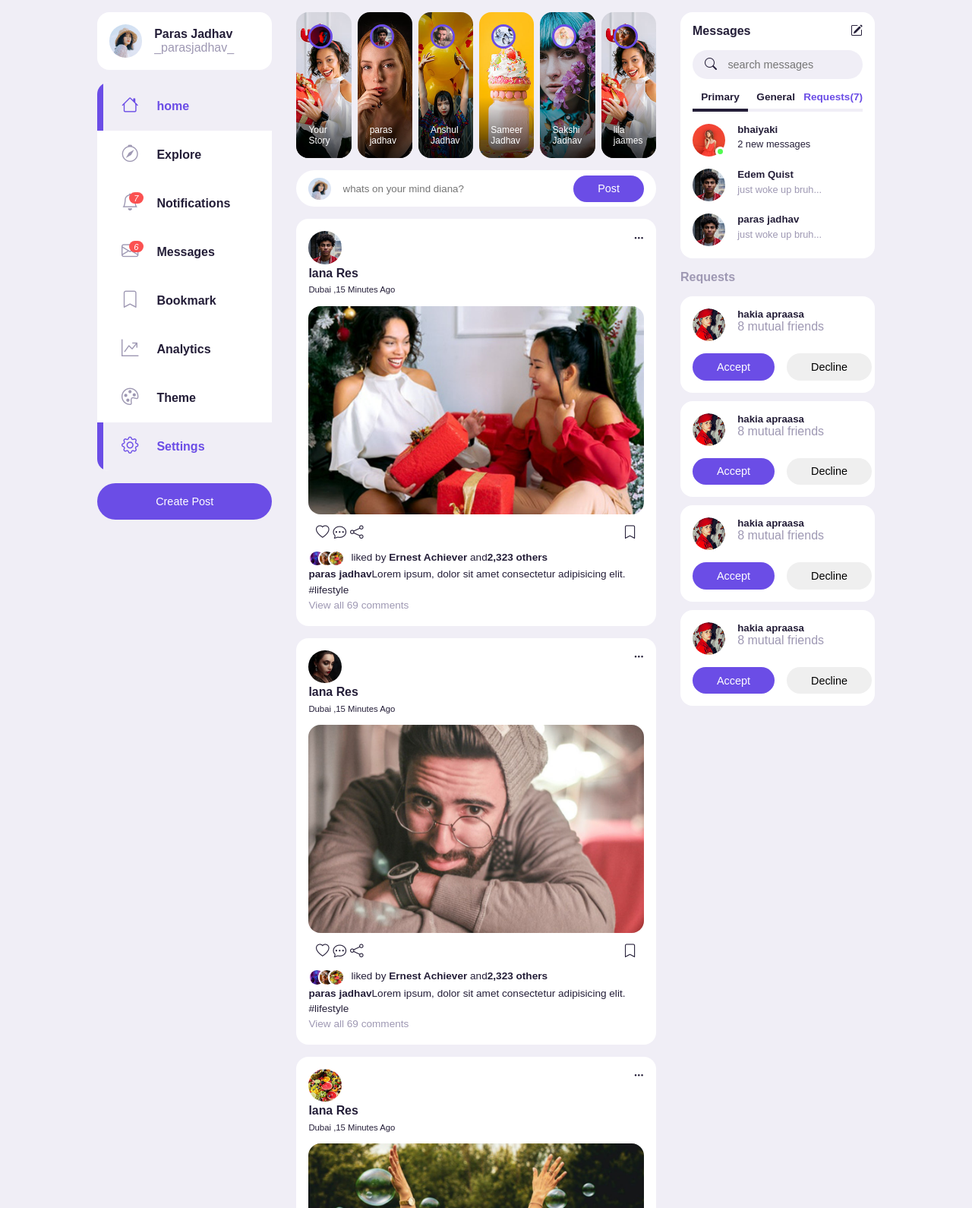
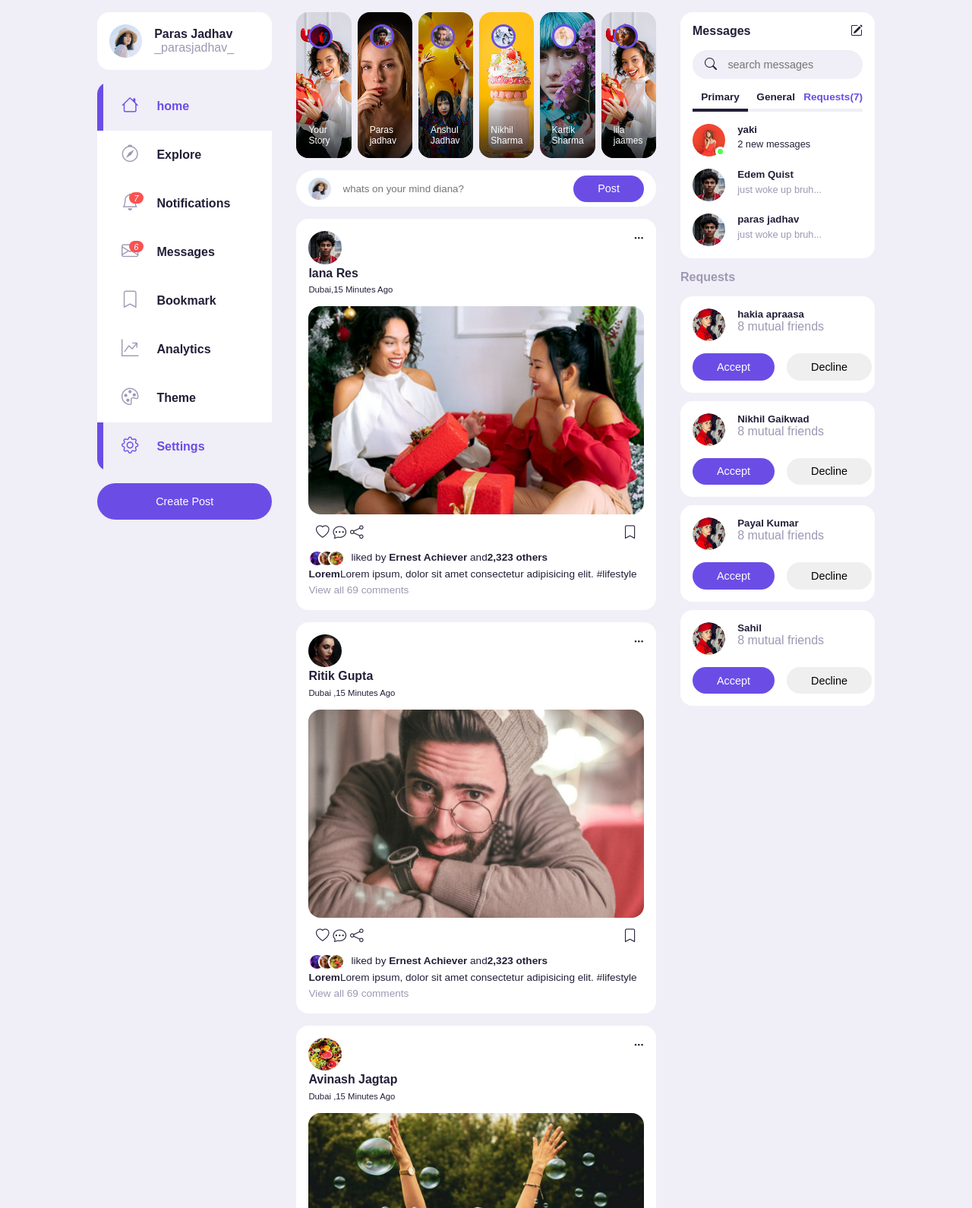
Before and after one commit to parascode123/social-media-app, a plain HTML site: page index.html in a window 1280 px wide. Shown: the part 70-1660 px from the top of the page at 76% size. Drawn offline with nearby package versions, Linux system fonts and the light colour scheme.

Commit message:
commit thid

```diff
--- a/index.html
+++ b/index.html
@@ -5,7 +5,7 @@
     <meta charset="UTF-8">
     <meta http-equiv="X-UA-Compatible" content="IE=edge">
     <meta name="viewport" content="width=device-width, initial-scale=1.0">
-    <title>Notsosocial responsive social media app using html,css,and javascript</title>
+    <title>GetSosocial responsive social media app using html,css,and javascript</title>
     <link rel="stylesheet" href="https://unicons.iconscout.com/release/v4.0.8/css/solid.css">
     <link rel="stylesheet" href="./style.css">
 </head>
@@ -13,7 +13,7 @@
 <body>
     <nav>
         <div class="container">
-            <h2 class="logo">NotSoSocial</h2>
+            <h2 class="logo">GetSocial</h2>
             <div class="search-bar">
                 <svg xmlns="http://www.w3.org/2000/svg" width="23" height="23" viewBox="0 0 512 512" id="search">
                     <path
@@ -62,7 +62,7 @@
                                     <img src="./images/profile-2.jpg" alt="">
                                 </div>
                                 <div id=" notifications" class="notification-body">
-                                    <b>Ranjan babua</b>
+                                    <b>Nikhil Sharma</b>
                                     accepted your request<small class="text-muted">1 Hour ago</small>
                                 </div>
                             </div>
@@ -71,7 +71,7 @@
                                     <img src="./images/profile-14.jpg" alt="">
                                 </div>
                                 <div class="notification-body">
-                                    <b>Kilimanjaro</b>
+                                    <b>Avinash </b>
                                     accepted your request<small class="text-muted">1 Hour ago</small>
                                 </div>
                             </div>
@@ -80,7 +80,7 @@
                                     <img src="./images/profile-17.jpg" alt="">
                                 </div>
                                 <div class="notification-body">
-                                    <b>Batman</b>
+                                    <b>Shubham Gill</b>
                                     accepted your request<small class="text-muted">2 Hour ago</small>
                                 </div>
                             </div>
@@ -89,7 +89,7 @@
                                     <img src="./images/profile-19.jpg" alt="">
                                 </div>
                                 <div class="notification-body">
-                                    <b> goldsmith</b>
+                                    <b> Pratik Patil</b>
                                     accepted your request<small class="text-muted">2 Hour ago</small>
                                 </div>
                             </div>
@@ -131,7 +131,7 @@
                         <div class="profile-photo">
                             <img src="./images/profile-11.jpg" alt="">
                         </div>
-                        <p class="name">paras jadhav</p>
+                        <p class="name">Paras jadhav</p>
                     </div>
                     <div class="story">
                         <div class="profile-photo">
@@ -143,13 +143,13 @@
                         <div class="profile-photo">
                             <img src="./images/profile-2.jpg" alt="">
                         </div>
-                        <p class="name">Sameer Jadhav</p>
+                        <p class="name">Nikhil Sharma</p>
                     </div>
                     <div class="story">
                         <div class="profile-photo">
                             <img src="./images/profile-17.jpg" alt="">
                         </div>
-                        <p class="name">Sakshi Jadhav</p>
+                        <p class="name">Kartik Sharma</p>
                     </div>
                     <div class="story">
                         <div class="profile-photo">
@@ -174,7 +174,7 @@
                                 </div>
                                 <div class="ingo">
                                     <h3>lana Res</h3>
-                                    <small>Dubai ,15 Minutes Ago</small>
+                                    <small>Dubai,15 Minutes Ago</small>
                                 </div>
 
                             </div>
@@ -201,7 +201,7 @@
                             <p>liked by <b>Ernest Achiever </b>and<b>2,323 others</b></p>
                         </div>
                         <div class="caption">
-                            <p><b>paras jadhav</b>Lorem ipsum, dolor sit amet consectetur adipisicing elit. <span
+                            <p><b>Lorem</b>Lorem ipsum, dolor sit amet consectetur adipisicing elit. <span
                                     class="hash-tag">#lifestyle</span></p>
                         </div>
                         <div class="comments text-muted">View all 69 comments</div>
@@ -213,7 +213,7 @@
                                     <img src="./images/profile-12.jpg" alt="">
                                 </div>
                                 <div class="ingo">
-                                    <h3>lana Res</h3>
+                                    <h3>Ritik Gupta </h3>
                                     <small>Dubai ,15 Minutes Ago</small>
                                 </div>
 
@@ -241,7 +241,7 @@
                             <p>liked by <b>Ernest Achiever </b>and<b>2,323 others</b></p>
                         </div>
                         <div class="caption">
-                            <p><b>paras jadhav</b>Lorem ipsum, dolor sit amet consectetur adipisicing elit. <span
+                            <p><b>Lorem</b>Lorem ipsum, dolor sit amet consectetur adipisicing elit. <span
                                     class="hash-tag">#lifestyle</span></p>
                         </div>
                         <div class="comments text-muted">View all 69 comments</div>
@@ -253,7 +253,7 @@
                                     <img src="./images/profile-13.jpg" alt="">
                                 </div>
                                 <div class="ingo">
-                                    <h3>lana Res</h3>
+                                    <h3>Avinash Jagtap</h3>
                                     <small>Dubai ,15 Minutes Ago</small>
                                 </div>
 
@@ -281,7 +281,7 @@
                             <p>liked by <b>Ernest Achiever </b>and<b>2,323 others</b></p>
                         </div>
                         <div class="caption">
-                            <p><b>paras jadhav</b>Lorem ipsum, dolor sit amet consectetur adipisicing elit. <span
+                            <p><b>Lorem</b>Lorem ipsum, dolor sit amet consectetur adipisicing elit. <span
                                     class="hash-tag">#lifestyle</span></p>
                         </div>
                         <div class="comments text-muted">View all 69 comments</div>
@@ -293,7 +293,7 @@
                                     <img src="./images/profile-14.jpg" alt="">
                                 </div>
                                 <div class="ingo">
-                                    <h3>lana Res</h3>
+                                    <h3>Shivansh Kadam</h3>
                                     <small>Dubai ,15 Minutes Ago</small>
                                 </div>
 
@@ -321,7 +321,8 @@
                             <p>liked by <b>Ernest Achiever </b>and<b>2,323 others</b></p>
                         </div>
                         <div class="caption">
-                            <p><b>paras jadhav</b>Lorem ipsum, dolor sit amet consectetur adipisicing elit. <span
+                            <p><b>Lorem
+                            </b>Lorem ipsum, dolor sit amet consectetur adipisicing elit. <span
                                     class="hash-tag">#lifestyle</span></p>
                         </div>
                         <div class="comments text-muted">View all 69 comments</div>
@@ -333,7 +334,7 @@
                                     <img src="./images/profile-15.jpg" alt="">
                                 </div>
                                 <div class="ingo">
-                                    <h3>lana Res</h3>
+                                    <h3>Gaurav Kumar</h3>
                                     <small>Dubai ,15 Minutes Ago</small>
                                 </div>
 
@@ -373,7 +374,7 @@
                                     <img src="./images/profile-16.jpg" alt="">
                                 </div>
                                 <div class="ingo">
-                                    <h3>lana Res</h3>
+                                    <h3>Akshay Waghmare</h3>
                                     <small>Dubai ,15 Minutes Ago</small>
                                 </div>
 
@@ -413,7 +414,7 @@
                                     <img src="./images/profile-17.jpg" alt="">
                                 </div>
                                 <div class="ingo">
-                                    <h3>lana Res</h3>
+                                    <h3>Kevin Ben</h3>
                                     <small>Dubai ,15 Minutes Ago</small>
                                 </div>
 
@@ -469,7 +470,7 @@
                             <div class="active"></div>
                         </div>
                         <div class="message-body">
-                            <h5>bhaiyaki</h5>
+                            <h5>yaki</h5>
                             <p class="text-bold">2 new messages</p>
                         </div>
                     </div>
@@ -521,7 +522,7 @@
                                 <img src="./images/profile-16.jpg" alt="">
                             </div>
                             <div>
-                                <h5>hakia apraasa</h5>
+                                <h5>Nikhil Gaikwad</h5>
                                 <p class="text-muted">
                                     8 mutual friends
                                 </p>
@@ -539,7 +540,7 @@
                                 <img src="./images/profile-16.jpg" alt="">
                             </div>
                             <div>
-                                <h5>hakia apraasa</h5>
+                                <h5>Payal Kumar</h5>
                                 <p class="text-muted">
                                     8 mutual friends
                                 </p>
@@ -557,7 +558,7 @@
                                 <img src="./images/profile-16.jpg" alt="">
                             </div>
                             <div>
-                                <h5>hakia apraasa</h5>
+                                <h5>Sahil</h5>
                                 <p class="text-muted">
                                     8 mutual friends
                                 </p>
```
